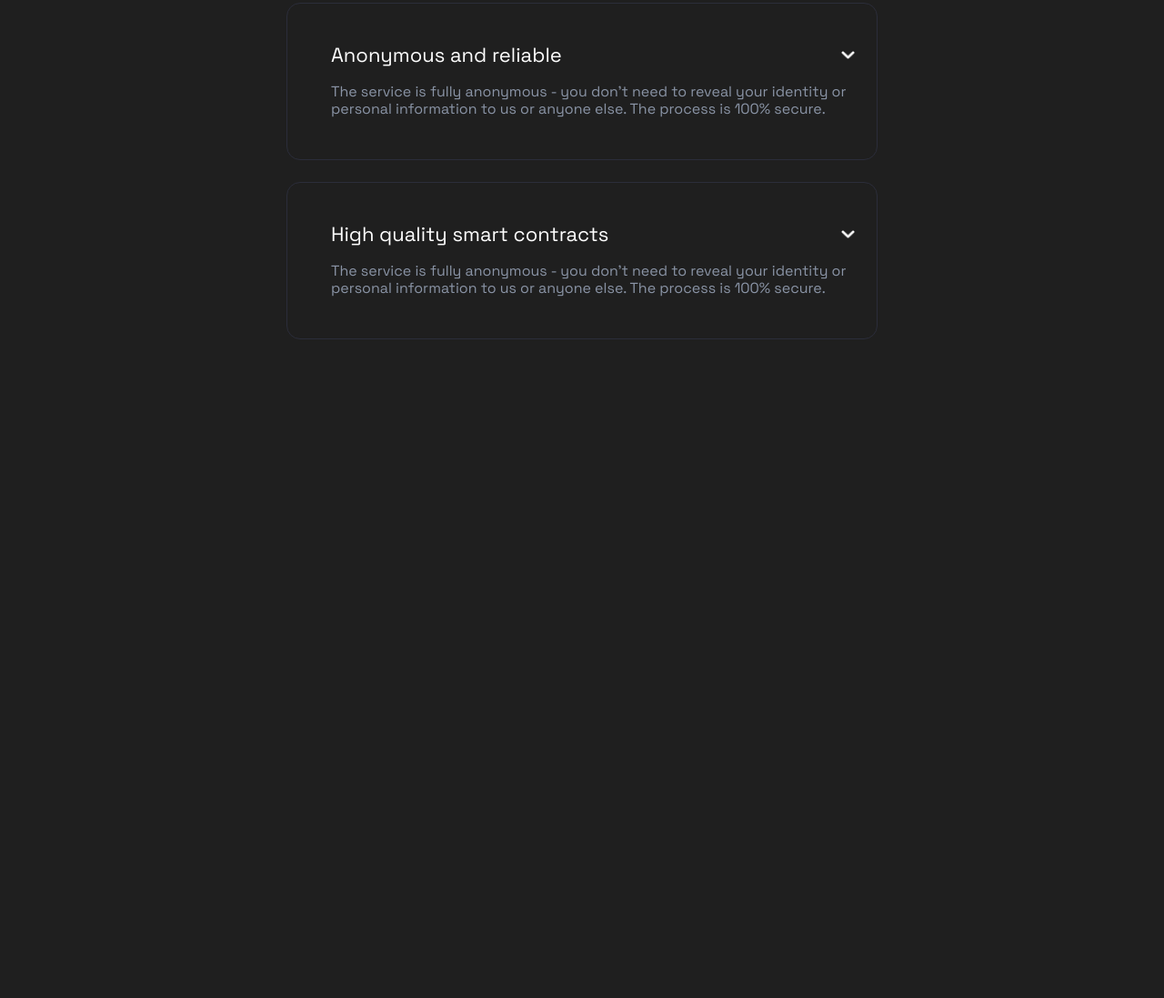
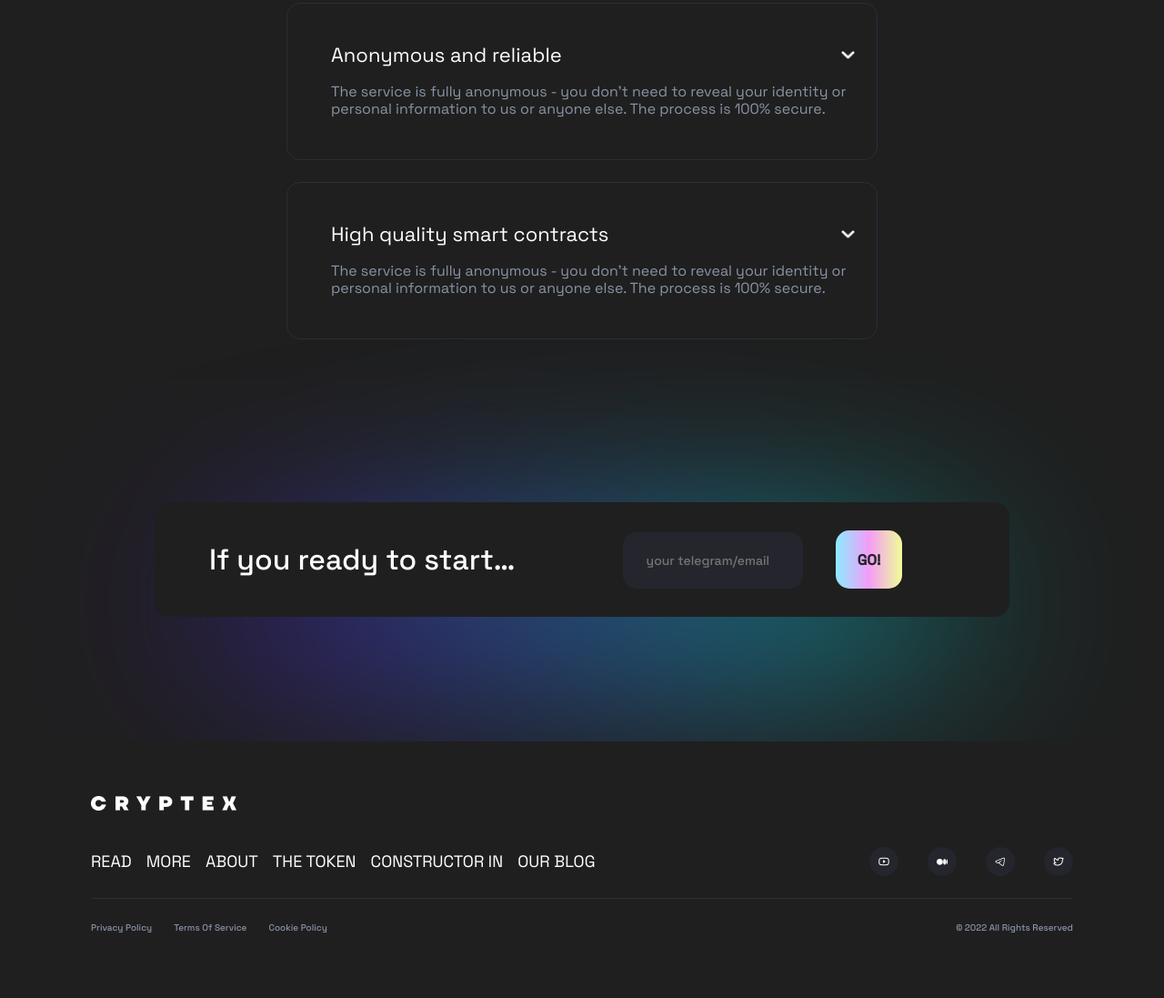
Before and after one commit to akramjonnuriddinov/001-cryptext, a plain HTML site: page index.html in a window 1280 px wide. Shown: the part 3140-4237 px from the top of the page at 91% size. Before the commit the page ends 3513 px from the top, so only its background shows below. Drawn offline with Linux system fonts and the light colour scheme.

Commit message:
Add start section and footer and styles

```diff
--- a/css/styles.css
+++ b/css/styles.css
@@ -572,3 +572,132 @@ body {
     margin: 0;
     color: #8A94A6;
 }
+
+
+.start {
+    padding-top: 179px;
+    padding-bottom: 137px;
+    background-image: url("../img/gradient1.svg");
+    background-repeat: no-repeat;
+    background-size: cover;
+}
+
+.start-container {
+    max-width: 940px;
+    width: 100%;
+    display: flex;
+    padding: 31px 60px;
+    color: #FFFFFF;
+    background-color: #1F1F1F;
+    border-radius: 16px;
+    align-items: center;
+}
+
+.start-title {
+    font-weight: 500;
+    font-size: 32px;
+    line-height: 32px;
+    margin: 0;
+    margin-right: 118px;
+}
+
+.community-btn {
+    height: 64px;
+}
+
+/* FOOTER */
+
+.site-footer {
+    padding-top: 60px;
+    padding-bottom: 60px;
+}
+
+.footer-container {
+    max-width: 1120px;
+    width: 100%;
+}
+
+.footer-logo {
+    margin-bottom: 24px;
+}
+
+.footer-top {
+    display: flex;
+    align-items: center;
+    justify-content: space-between;
+    padding-bottom: 24px;
+    border-bottom: 1px solid #2B2D3A;
+}
+
+.footer-list {
+    list-style: none;
+    margin: 0;
+    padding: 0;
+    display: flex;
+    align-items: center;
+}
+
+.footer-list-img {
+    list-style: none;
+    margin: 0;
+    padding: 0;
+    display: flex;
+    align-items: center;
+}
+
+.footer-list-item {
+    margin-right: 16px;
+}
+
+.footer-list-link {
+    display: inline-block;
+    text-decoration: none;
+    font-size: 18px;
+    text-transform: uppercase;
+    color: #FFFFFF;
+}
+
+.footer-list-link:hover {
+    color: #DEAAFF;
+    text-decoration: underline;
+}
+
+.footer-list-img-item:not(:last-child) {
+    margin-right: 32px;
+}
+
+.footer-img-link {
+    display: flex;
+    align-items: center;
+    justify-content: center;
+    width: 32px;
+    height: 32px;
+    border-radius: 50%;
+    background-color: #25252D;
+}
+
+.footer-img-link:hover {
+    background-color: #494950;
+}
+
+.footer-bottom {
+    display: flex;
+    align-items: center;
+    justify-content: space-between;
+    padding-top: 16px;
+    color: #8A94A6;
+    font-size: 10px;
+    line-height: 12.76px;
+    font-weight: 500;
+}
+
+.footer-text-list {
+    list-style: none;
+    margin: 0;
+    padding: 0;
+    display: flex;
+}
+
+.footer-text-item:not(:last-child) {
+    margin-right: 24px;
+}
--- a/index.html
+++ b/index.html
@@ -14,6 +14,8 @@
     <link rel="stylesheet" href="./css/styles.css">
 </head>
 <body>
+
+    <!-- HEADER -->
     <header class="site-header">
         <div class="header-container container">
             <a class="site-logo" href="index.html">
@@ -38,7 +40,9 @@
             <button class="main-btn">join us!</button>
         </div>
     </header>
+    <!-- /HEADER -->
 
+    <!-- MAIN -->
     <main class="main-content">
         <section class="main-top">
             <div class="main-top-container container">
@@ -228,7 +232,87 @@
                 </ul>
             </div>
         </section>
+
+        <section class="start">
+            <div class="start-container container">
+                <h2 class="start-title">If you ready to start…</h2>
+                <form action="">
+                    <input class="community-input" type="email" placeholder="your telegram/email">
+                    <button class="linear-btn community-btn">GO!</button>
+                </form>
+            </div>
+        </section>
     </main>
+    <!-- /MAIN -->
+
+    <!-- FOOTER -->
+    <footer class="site-footer">
+        <div class="footer-container container">
+            <a class="site-logo footer-logo" href="index.html">
+                <img src="./img/footer-logo.png" width="160" height="16" alt="Footer-logo">
+            </a>
+
+            <div class="footer-top">
+
+                <ul class="footer-list">
+
+                    <li class="footer-list-item">
+                        <a class="footer-list-link" href="#">Read</a>
+                    </li>
+                    <li class="footer-list-item">
+                        <a class="footer-list-link" href="#">more</a>
+                    </li>
+                    <li class="footer-list-item">
+                        <a class="footer-list-link" href="#">about</a>
+                    </li>
+                    <li class="footer-list-item">
+                        <a class="footer-list-link" href="#">the Token</a>
+                    </li>
+                    <li class="footer-list-item">
+                        <a class="footer-list-link" href="#">Constructor in</a>
+                    </li>
+                    <li class="footer-list-item">
+                        <a class="footer-list-link" href="#">our blog</a>
+                    </li>
+                </ul>
+
+                <ul class="footer-list-img">
+                    <li class="footer-list-img-item">
+                        <a class="footer-img-link" href="#">
+                            <img src="./img/footer-icon/icon1.png" srcset="./img/footer-icon/icon1.png 1x, ./img/footer-icon/icon1@2x.png 2x" width="12" height="12" alt="Footer-icon">
+                        </a>
+                    </li>
+                    <li class="footer-list-img-item">
+                        <a class="footer-img-link" href="#">
+                            <img src="./img/footer-icon/icon2.png" srcset="./img/footer-icon/icon2.png 1x, ./img/footer-icon/icon2@2x.png 2x" width="12" height="12" alt="Footer-icon">
+                        </a>
+                    </li>
+                    <li class="footer-list-img-item">
+                        <a class="footer-img-link" href="#">
+                            <img src="./img/footer-icon/icon3.png" srcset="./img/footer-icon/icon3.png 1x, ./img/footer-icon/icon3@2x.png 2x" width="12" height="12" alt="Footer-icon">
+                        </a>
+                    </li>
+                    <li class="footer-list-img-item">
+                        <a class="footer-img-link" href="#">
+                            <img src="./img/footer-icon/icon4.png" srcset="./img/footer-icon/icon4.png 1x, ./img/footer-icon/icon4@2x.png 2x" width="12" height="12" alt="Footer-icon">
+                        </a>
+                    </li>
+                </ul>
+
+            </div>
+
+            <div class="footer-bottom">
+                <ul class="footer-text-list">
+                    <li class="footer-text-item">Privacy Policy</li>
+                    <li class="footer-text-item">Terms Of Service</li>
+                    <li class="footer-text-item">Cookie Policy</li>
+                </ul>
+                <p class="footer-text">&copy; 2022 All Rights Reserved</p>
+            </div>
+        </div>
+    </footer>
+
+
 
 </body>
 </html>
```
Also changed, not shown: img/footer-icon/icon1.png (added), img/footer-icon/icon1@2x.png (added), img/footer-icon/icon2.png (added), img/footer-icon/icon2@2x.png (added), img/footer-icon/icon3.png (added), img/footer-icon/icon3@2x.png (added), img/footer-icon/icon4.png (added), img/footer-icon/icon4@2x.png (added), img/footer-logo.png (added), img/gradient1.svg (added).
